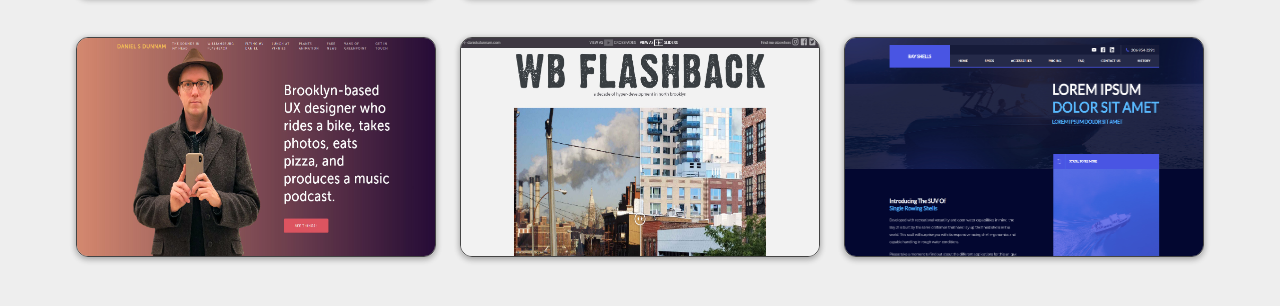
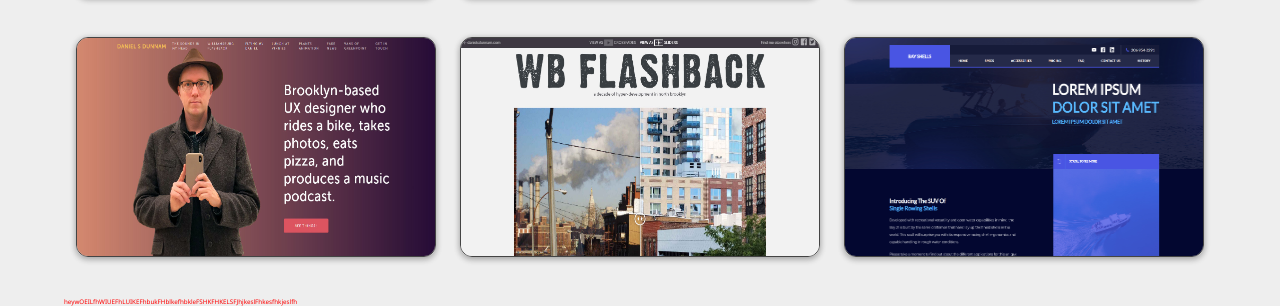
Before and after one commit to luiscmartinez/gatsby-portfolio-1, a Gatsby site: page / in a window 1280 px wide. Shown: the part 2109-2415 px from the top of the page. Built offline with nearby package versions, Linux system fonts and the light colour scheme; Gatsby itself is replaced by a stand-in of ours.

Commit message:
created Modal component

```diff
--- /dev/null
+++ b/src/components/MyWork/Modal.js
@@ -0,0 +1,10 @@
+import React from 'react'
+import { StyledModal } from './StyledModal'
+
+export default function Modal() {
+  return (
+    <StyledModal>
+      heywOEILfhWIUEFhLUIKEFhbukFHblkefhbkleFSHKFHKELSFJhjkeslFhkesfhkjeslfh
+    </StyledModal>
+  )
+}
--- /dev/null
+++ b/src/components/MyWork/StyledModal.js
@@ -0,0 +1,5 @@
+import styled from 'styled-components'
+
+export const StyledModal = styled.div`
+  color: red;
+`
--- a/src/components/MyWork/index.js
+++ b/src/components/MyWork/index.js
@@ -7,6 +7,7 @@ import caseStudy from '../../images/upwork-10-case-study.png'
 import wbFlashback from '../../images/wb-flashback.jpg'
 import { StyledMyWork } from './StyledMyWork'
 import Card from './Card'
+import Modal from './Modal'
 
 export default function MyWork() {
   const [imgs] = useState([
@@ -23,6 +24,7 @@ export default function MyWork() {
       {imgs.map(img => (
         <Card img={img} />
       ))}
+      <Modal />
     </StyledMyWork>
   )
 }
```
